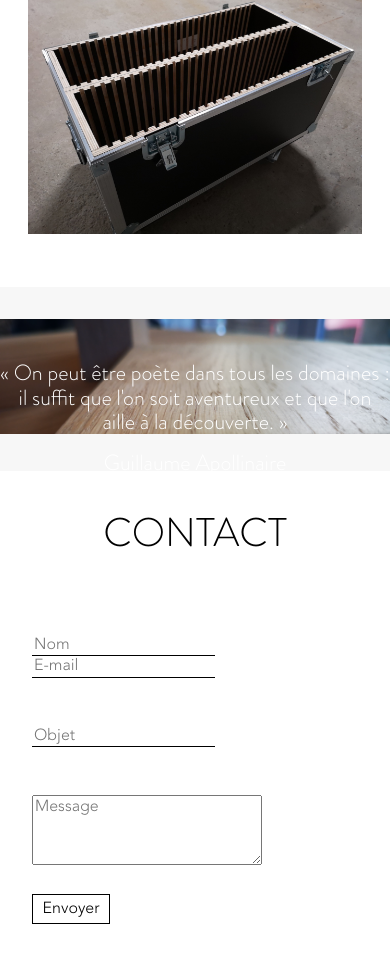
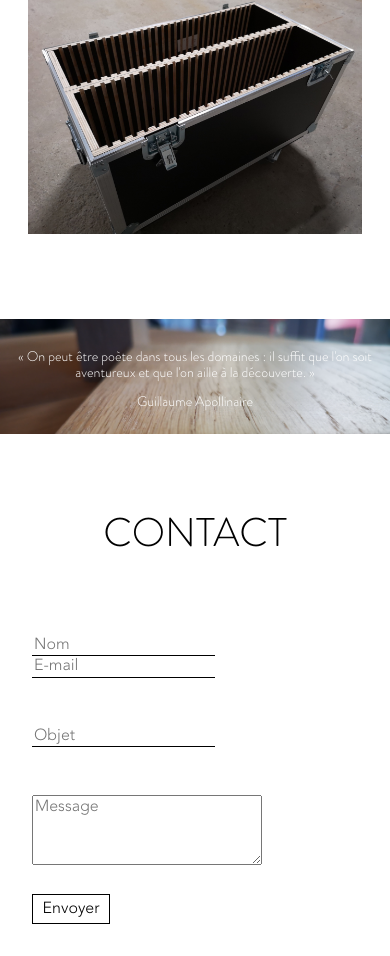
Before and after one commit to nathan-kedinger/nathan-kedinger.github.io, a plain HTML site: page index.html in a window 390 px wide. Shown: the part 3660-4616 px from the top of the page. Drawn offline with Linux system fonts and the light colour scheme.

Commit message:
Responsive : part 2 (quote section)

```diff
--- a/index.css
+++ b/index.css
@@ -136,10 +136,6 @@ strong {
   height: 250px;
 }
 
-.quote-section {
-  background: #f7f7f7;
-}
-
 .quote-container {
   position: relative;
 }
@@ -151,7 +147,7 @@ strong {
 
 .quote-text {
   position: absolute;
-  top: calc(50% - 18px);
+  top: calc(50% - 32px);
   left: 0;
   right: 0;
   margin: auto;
@@ -161,8 +157,21 @@ strong {
   font-family: "Brandon Grotesque";
 }
 
+@media only screen and (max-width: 1023px) {
+  .quote-text {
+    font-size: 0.875rem;
+    top: calc(50% - 30px);
+  }
+}
+
 .quote-author {
   margin-top: 1rem;
+}
+
+@media only screen and (max-width: 1023px) {
+  .quote-author {
+    margin-top: 0.875rem;
+  }
 }
 
 .contact-form {
--- a/index.html
+++ b/index.html
@@ -129,7 +129,7 @@
         </div>
       </div>
     </section>
-    <section class="quote-section section">
+    <section class="section">
       <div class="quote-container">
         <img
           src="images/quote-background.jpg"
```
